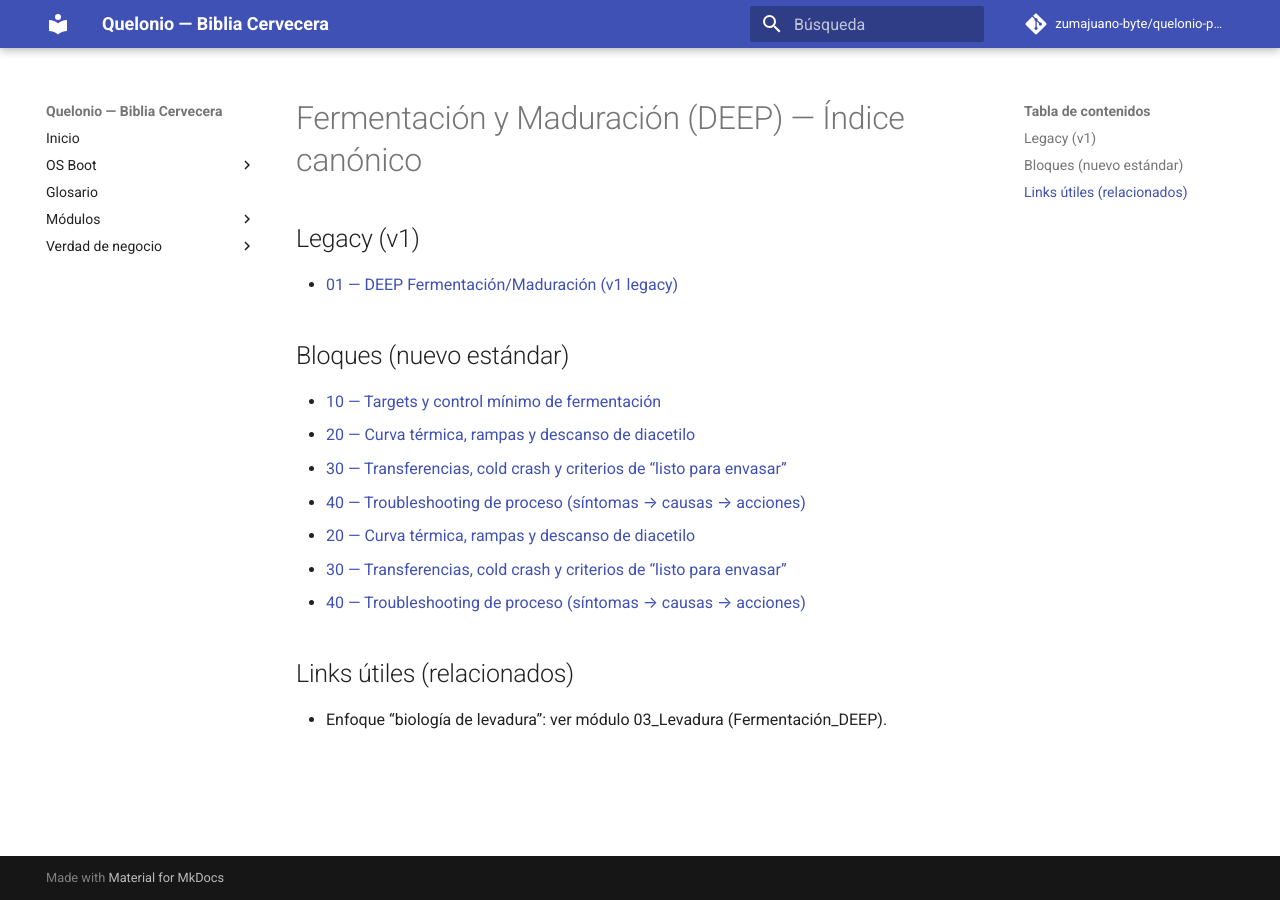
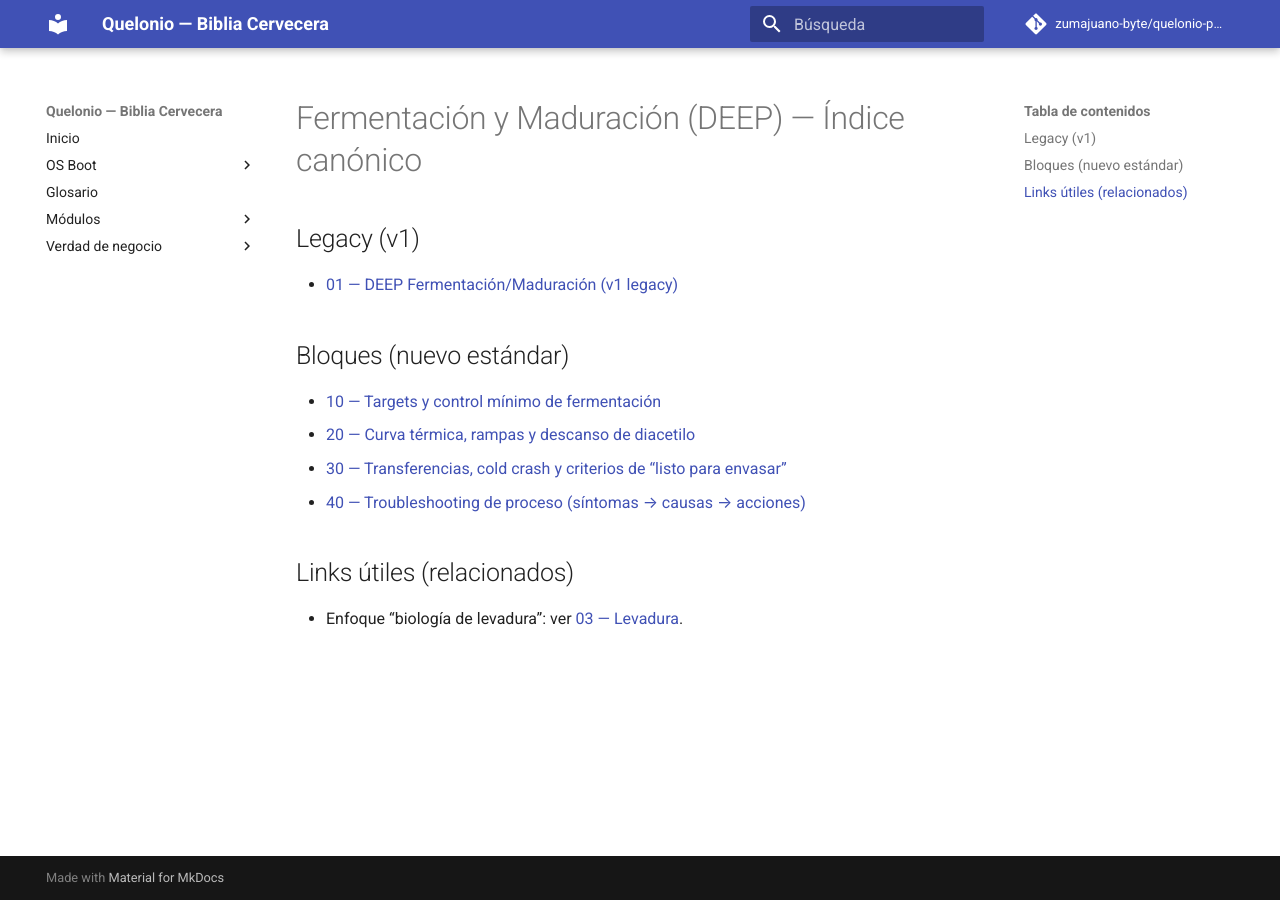
Before and after one commit to zumajuano-byte/quelonio-pages, an MkDocs documentation site: the page built from docs/07_Fermentacion_Maduracion/DEEP/00_INDEX.md, in a window 1280 px wide. Built offline with MkDocs 1.6.1 and Material for MkDocs 9.7.7, drawn with Linux system fonts in a browser that asks for light colours; comment, search, counter and statistics services are not loaded.

Commit message:
docs: dedupe deep index and add yeast crosslinks (ferm/maturation)

```diff
--- a/docs/07_Fermentacion_Maduracion/DEEP/00_INDEX.md
+++ b/docs/07_Fermentacion_Maduracion/DEEP/00_INDEX.md
@@ -15,10 +15,7 @@ convention: deep_index_canonical
 - [20 — Curva térmica, rampas y descanso de diacetilo](20_Curva_termica_y_diacetilo.md)
 - [30 — Transferencias, cold crash y criterios de “listo para envasar”](30_Transferencias_cold_crash_y_salida.md)
 - [40 — Troubleshooting de proceso (síntomas → causas → acciones)](40_Troubleshooting_proceso.md)
-- [20 — Curva térmica, rampas y descanso de diacetilo](20_Curva_termica_y_diacetilo.md)
-- [30 — Transferencias, cold crash y criterios de “listo para envasar”](30_Transferencias_cold_crash_y_salida.md)
-- [40 — Troubleshooting de proceso (síntomas → causas → acciones)](40_Troubleshooting_proceso.md)
 
 
 ## Links útiles (relacionados)
-- Enfoque “biología de levadura”: ver módulo 03_Levadura (Fermentación_DEEP).
+- Enfoque “biología de levadura”: ver [03 — Levadura](../../03_Levadura/03_Levadura.md).
```
Also changed, not shown: docs/07_Fermentacion_Maduracion/DEEP/10_Targets_y_control_minimo.md (+2 -0 lines).
